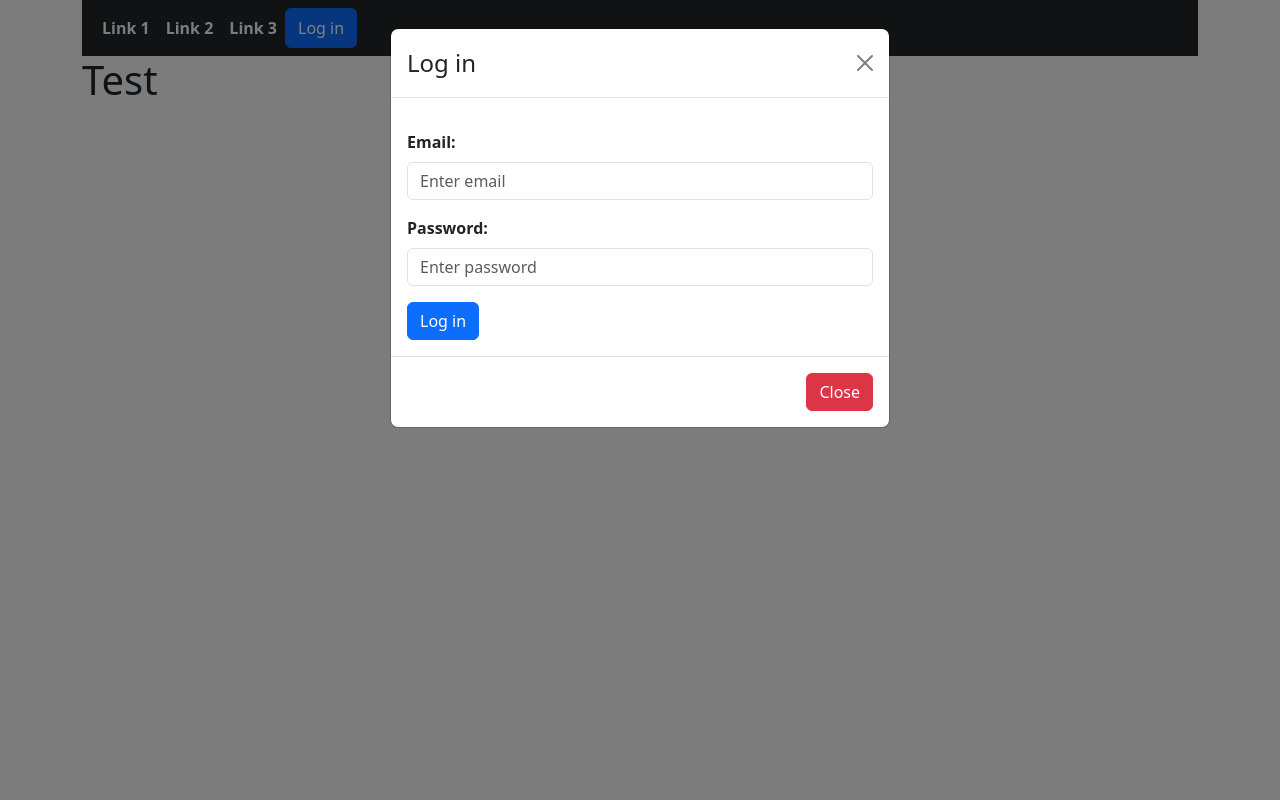
After one commit to Imin-Hsieh/ELE3921-Project, a Django app: page /accounts/ in a window 1280 px wide, after a click on "Log in". The commit adds this page. Run offline with Django 5.2, Linux system fonts and the light colour scheme.

Commit message:
Made templates for forms and modals

```diff
--- /dev/null
+++ b/accounts/templates/accounts/login_form.html
@@ -0,0 +1,18 @@
+{% extends "form_base.html" %}
+
+{% block method %}post{% endblock %}
+{% block action %}{% url "login" %}{% endblock %}
+{% block submit %}Log in{% endblock %}
+
+{% block content %}
+
+<div class="mb-3 mt-3">
+    <label for="email" class="form-label">Email:</label>
+    <input type="email" class="form-control" id="email" placeholder="Enter email" name="email">
+</div>
+<div class="mb-3">
+    <label for="pwd" class="form-label">Password:</label>
+    <input type="password" class="form-control" id="pwd" placeholder="Enter password" name="pswd">
+</div>
+
+{% endblock %}
--- /dev/null
+++ b/accounts/templates/accounts/login_modal.html
@@ -0,0 +1,11 @@
+{% extends "modal_base.html" %}
+
+{% block id %}loginModal{% endblock %}
+{% block button %}Log in{% endblock %}
+{% block header %}Log in{% endblock %}
+
+{% block body %}
+
+{% include "accounts/login_form.html" %}
+
+{% endblock %}
--- /dev/null
+++ b/accounts/urls.py
@@ -0,0 +1,6 @@
+from django.urls import path
+from . import views
+
+urlpatterns = [
+    path("", views.login, name="login")
+]
--- a/accounts/views.py
+++ b/accounts/views.py
@@ -1,3 +1,5 @@
 from django.shortcuts import render
 
 # Create your views here.
+def login(request):
+    return render(request, "core/home.html")
--- a/legal_qa/urls.py
+++ b/legal_qa/urls.py
@@ -19,5 +19,6 @@ from django.urls import path, include
 
 urlpatterns = [
     path("admin/", admin.site.urls),
-    path("", include("core.urls"))
+    path("", include("core.urls")),
+    path("accounts/", include("accounts.urls"))
 ]
--- /dev/null
+++ b/superuserlogin.txt
@@ -0,0 +1,3 @@
+elenahsieh
+iminhsieh0204@gmail.com
+supersecret
--- a/templates/base.html
+++ b/templates/base.html
@@ -3,7 +3,7 @@
 <head>
     <meta charset="UTF-8">
     <meta name="viewport" content="width=device-width, initial-scale=1.0">
-    <title>{% block title %}Page{% endblock %}</title>
+    <title>{{ title|default:"Page" }}</title>
 
     <!-- CDN for Bootstrap CSS -->
     <link href="https://cdn.jsdelivr.net/npm/bootstrap@5.3.6/dist/css/bootstrap.min.css" rel="stylesheet" integrity="sha384-4Q6Gf2aSP4eDXB8Miphtr37CMZZQ5oXLH2yaXMJ2w8e2ZtHTl7GptT4jmndRuHDT" crossorigin="anonymous">
@@ -19,11 +19,13 @@
                 <li class="nav-item"><a class="nav-link text-light" href="#">Link 1</a></li>
                 <li class="nav-item"><a class="nav-link text-light" href="#">Link 2</a></li>
                 <li class="nav-item"><a class="nav-link text-light" href="#">Link 3</a></li>
+                {% include "accounts/login_modal.html" with id="hei" %}
             </ul>
         </div>
     </nav>
 
     {% block content %}{% endblock %} <!-- The main content of each template -->
+
 
 </div>
 
--- /dev/null
+++ b/templates/form_base.html
@@ -0,0 +1,6 @@
+<form method="{% block method %}post{% endblock %}" action="{% block action %}{% endblock %}">
+    {% csrf_token %}
+    {% block content %}{% endblock %}
+
+    <button type="submit" class="btn btn-primary">{% block submit %}{% endblock %}</button>
+</form>
--- /dev/null
+++ b/templates/modal_base.html
@@ -0,0 +1,28 @@
+<button type="button" class="btn btn-primary" data-bs-toggle="modal" data-bs-target="#{{ id }}">
+    {% block button %}{% endblock %}
+</button>
+
+<!-- The Modal -->
+<div class="modal" id="{{ id }}">
+    <div class="modal-dialog">
+        <div class="modal-content">
+
+            <!-- Modal Header -->
+            <div class="modal-header">
+                <h4 class="modal-title">{% block header %}{% endblock %}</h4>
+                <button type="button" class="btn-close" data-bs-dismiss="modal"></button>
+            </div>
+
+            <!-- Modal body -->
+            <div class="modal-body">
+                {% block body %}{% endblock %}
+            </div>
+
+            <!-- Modal footer -->
+            <div class="modal-footer">
+                <button type="button" class="btn btn-danger" data-bs-dismiss="modal">Close</button>
+            </div>
+
+        </div>
+    </div>
+</div>
```
Also changed, not shown: db.sqlite3.
